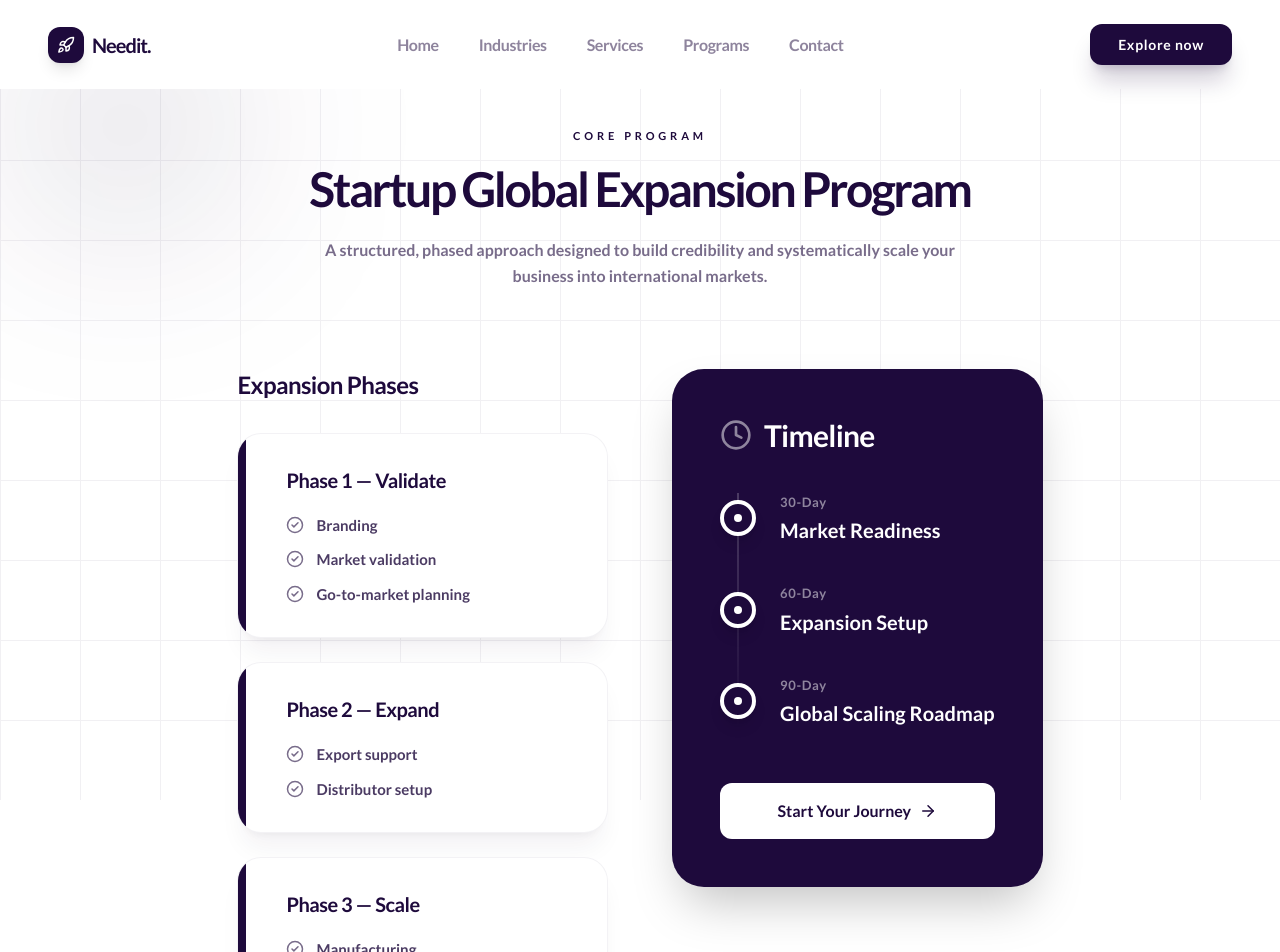
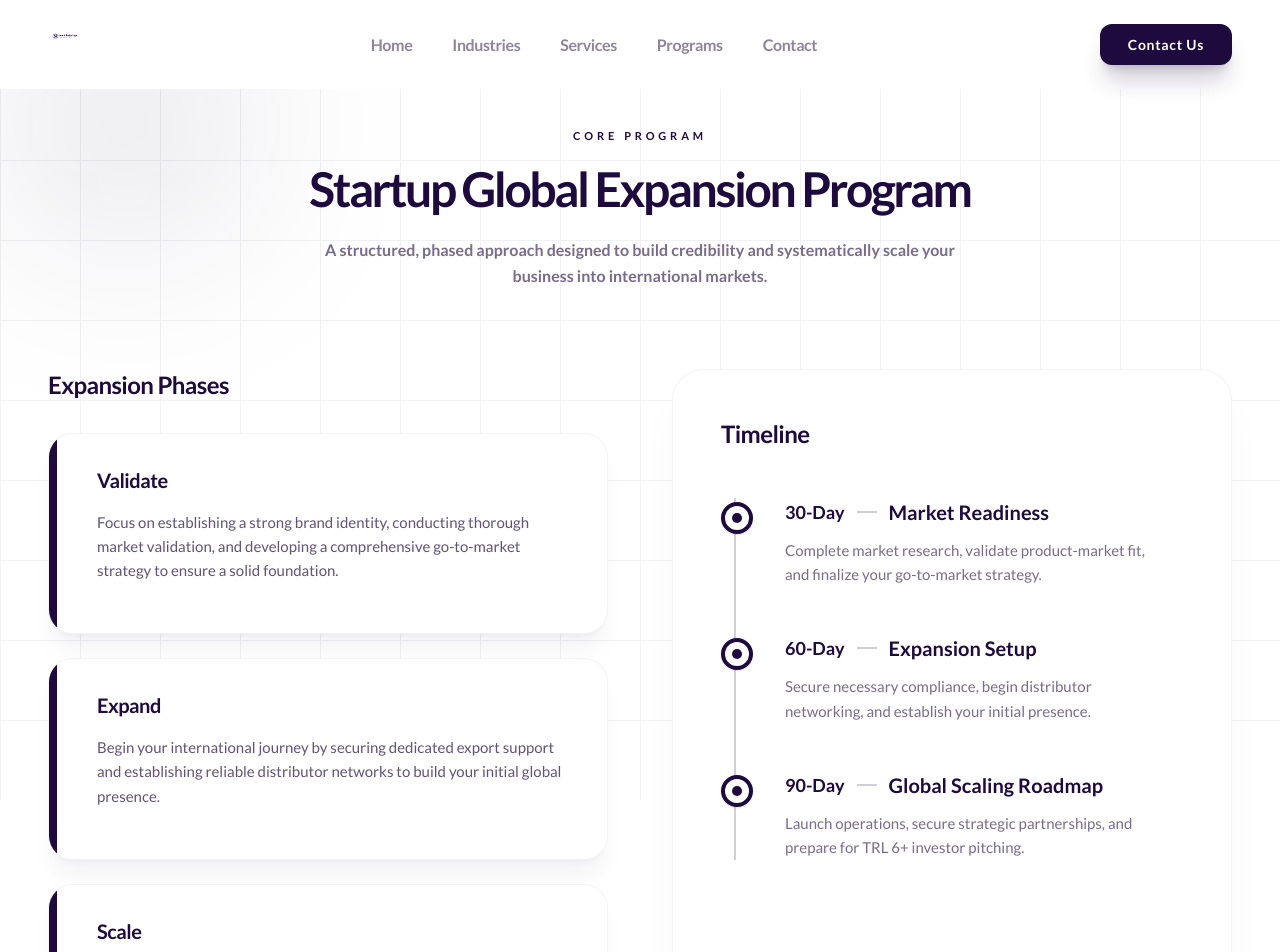
Before and after one commit to luminz157/Needit, a React (Vite) app in the folder frontend/: page /programs in a window 1280 px wide. Shown: the top 952 px of the page. Built offline with nearby package versions, Linux system fonts and the light colour scheme.

Commit message:
logo and progress page

```diff
--- a/frontend/src/components/LandingPage.jsx
+++ b/frontend/src/components/LandingPage.jsx
@@ -97,10 +97,7 @@ export const Navbar = () => {
     >
       <div className="max-w-[1440px] mx-auto px-6 lg:px-12 flex items-center justify-between gap-4">
         <a href="/" className="flex items-center gap-2 flex-shrink-0 group">
-          <div className="w-9 h-9 rounded-xl bg-[#1e0a3c] flex items-center justify-center shadow-lg group-hover:rotate-6 transition-transform">
-            <Rocket size={18} className="text-white" />
-          </div>
-          <span className="text-[20px] font-bold tracking-tighter text-[#1e0a3c] whitespace-nowrap">Needit.</span>
+          <img src="/web_logo.png" alt="Needit Logo" className="h-10 object-contain group-hover:scale-105 transition-transform" />
         </a>
 
         <nav className="hidden md:flex items-center gap-6 lg:gap-8 xl:gap-10">
@@ -118,7 +115,7 @@ export const Navbar = () => {
 
         <div className="flex items-center gap-4 flex-shrink-0">
           <a href="/contact" className="px-7 py-2.5 rounded-xl bg-[#1e0a3c] text-white text-[14px] font-bold hover:scale-105 active:scale-95 transition-all shadow-xl shadow-[#1e0a3c]/20 tracking-wider whitespace-nowrap">
-            Explore now
+            Contact Us
           </a>
         </div>
       </div>
@@ -367,19 +364,19 @@ const HowItWorks = () => (
         {[
           {
             icon: Target,
-            title: 'Phase 1 — Validate',
-            desc: 'Focus on Branding, Market validation, and comprehensive Go-to-market planning.'
+            title: 'Validate',
+            desc: 'Focus on establishing a strong brand identity, conducting thorough market validation, and developing a comprehensive go-to-market strategy to ensure a solid foundation.'
           },
           {
             icon: Shield,
-            title: 'Phase 2 — Expand',
-            desc: 'Secure Export support and establish international Distributor setups.',
+            title: 'Expand',
+            desc: 'Begin your international journey by securing dedicated export support and establishing reliable distributor networks to build your initial global presence.',
             isMiddle: true
           },
           {
             icon: Rocket,
-            title: 'Phase 3 — Scale',
-            desc: 'Optimize Manufacturing pipelines and gain exclusive Investor access to scale globally.'
+            title: 'Scale',
+            desc: 'Optimize your manufacturing pipelines and gain exclusive access to our network of investors to rapidly scale your operations worldwide.'
           }
         ].map((step, i) => (
           <motion.div
@@ -778,7 +775,6 @@ export default function LandingPage({ isRoute }) {
         <HowItWorks />
         <PlatformSection />
         <WhatsNew />
-        <TimelineSection />
         <Footer />
       </div>
     );
@@ -792,7 +788,6 @@ export default function LandingPage({ isRoute }) {
       <HowItWorks />
       <PlatformSection />
       <WhatsNew />
-      <TimelineSection />
     </>
   );
 }
--- a/frontend/src/pages/Programs.jsx
+++ b/frontend/src/pages/Programs.jsx
@@ -19,23 +19,23 @@ export default function Programs() {
 
   const phases = [
     {
-      title: "Phase 1 — Validate",
-      items: ["Branding", "Market validation", "Go-to-market planning"]
+      title: "Validate",
+      desc: "Focus on establishing a strong brand identity, conducting thorough market validation, and developing a comprehensive go-to-market strategy to ensure a solid foundation."
     },
     {
-      title: "Phase 2 — Expand",
-      items: ["Export support", "Distributor setup"]
+      title: "Expand",
+      desc: "Begin your international journey by securing dedicated export support and establishing reliable distributor networks to build your initial global presence."
     },
     {
-      title: "Phase 3 — Scale",
-      items: ["Manufacturing", "Investor access"]
+      title: "Scale",
+      desc: "Optimize your manufacturing pipelines and gain exclusive access to our network of investors to rapidly scale your operations worldwide."
     }
   ];
 
   const timeline = [
-    { time: "30-Day", title: "Market Readiness" },
-    { time: "60-Day", title: "Expansion Setup" },
-    { time: "90-Day", title: "Global Scaling Roadmap" }
+    { time: "30-Day", title: "Market Readiness", desc: "Complete market research, validate product-market fit, and finalize your go-to-market strategy." },
+    { time: "60-Day", title: "Expansion Setup", desc: "Secure necessary compliance, begin distributor networking, and establish your initial presence." },
+    { time: "90-Day", title: "Global Scaling Roadmap", desc: "Launch operations, secure strategic partnerships, and prepare for TRL 6+ investor pitching." }
   ];
 
   return (
@@ -50,53 +50,61 @@ export default function Programs() {
         </motion.p>
       </motion.div>
 
-      <div className="grid lg:grid-cols-2 gap-16 items-start">
+      <div className="grid lg:grid-cols-2 gap-16 items-stretch">
         {/* Phases Section */}
-        <motion.div initial="hidden" whileInView="visible" viewport={{ once: true }} variants={stagger} className="space-y-6">
+        <motion.div initial="hidden" animate="visible" variants={stagger} className="space-y-6 flex flex-col h-full">
           <h2 className="text-2xl font-bold text-[#1e0a3c] mb-8 tracking-tight">Expansion Phases</h2>
+          <div className="flex flex-col gap-6 flex-grow">
             {phases.map((phase, index) => (
               <motion.div
                 key={index}
                 variants={fadeUp}
-              className="bg-white rounded-[1.5rem] p-8 border border-[#1e0a3c]/5 shadow-xl shadow-[#1e0a3c]/5 relative overflow-hidden"
+                className="bg-white rounded-[1.5rem] p-8 border border-[#1e0a3c]/5 shadow-xl shadow-[#1e0a3c]/5 relative overflow-hidden flex-grow"
               >
                 <div className="absolute top-0 left-0 w-2 h-full bg-[#1e0a3c]" />
-              <h3 className="text-xl font-bold text-[#1e0a3c] mb-5 tracking-tight pl-4">{phase.title}</h3>
-              <ul className="space-y-3 pl-4">
-                {phase.items.map((item, i) => (
-                  <li key={i} className="flex items-center gap-3 text-[15px] text-[#1e0a3c]/80 font-bold">
-                    <CheckCircle2 size={18} className="text-[#1e0a3c]/60 shrink-0" />
-                    {item}
-                  </li>
-                ))}
-              </ul>
+                <h3 className="text-xl font-bold text-[#1e0a3c] mb-4 tracking-tight pl-4">{phase.title}</h3>
+                <p className="text-[15px] text-[#1e0a3c]/70 font-medium leading-relaxed pl-4">
+                  {phase.desc}
+                </p>
               </motion.div>
             ))}
+          </div>
         </motion.div>
 
         {/* Timeline Section */}
-        <motion.div initial="hidden" whileInView="visible" viewport={{ once: true }} variants={stagger} className="bg-[#1e0a3c] text-white rounded-[2rem] p-10 lg:p-12 shadow-2xl sticky top-32">
-          <motion.div variants={fadeUp} className="flex items-center gap-3 mb-10">
-            <Clock className="w-8 h-8 text-white/50" />
-            <h2 className="text-3xl font-bold tracking-tight">Timeline</h2>
-          </motion.div>
+        <motion.div initial="hidden" animate="visible" variants={stagger} className="bg-white rounded-[2rem] p-10 lg:p-12 shadow-2xl shadow-[#1e0a3c]/5 border border-[#1e0a3c]/5 flex flex-col h-full">
+          <h2 className="text-2xl font-bold text-[#1e0a3c] mb-12 tracking-tight">Timeline</h2>
 
-          <div className="space-y-10 relative before:absolute before:inset-0 before:ml-[1.1rem] before:w-0.5 before:-translate-x-px before:bg-gradient-to-b before:from-white/20 before:to-transparent">
+          <div className="space-y-12 relative flex-grow">
+            {/* Animated Vertical Line */}
+            <motion.div
+              initial={{ height: 0 }}
+              animate={{ height: "100%" }}
+              transition={{ duration: 1.5, ease: "easeInOut", delay: 0.3 }}
+              className="absolute top-0 left-[0.9rem] w-[2px] -translate-x-px bg-[#1e0a3c]/20 z-0"
+            />
+
             {timeline.map((item, index) => (
-              <motion.div key={index} variants={fadeUp} className="relative flex items-center gap-6">
-                <div className="w-9 h-9 rounded-full bg-[#1e0a3c] border-4 border-white flex items-center justify-center shrink-0 z-10 shadow-lg">
-                  <div className="w-2 h-2 rounded-full bg-white" />
+              <motion.div key={index} variants={fadeUp} className="relative flex items-start gap-8 z-10">
+                <div className="w-8 h-8 rounded-full bg-white border-4 border-[#1e0a3c] flex items-center justify-center shrink-0 z-10 shadow-sm mt-1">
+                  <div className="w-2.5 h-2.5 rounded-full bg-[#1e0a3c]" />
                 </div>
                 <div>
-                  <p className="text-[13px] font-bold tracking-wider text-white/50 mb-1">{item.time}</p>
-                  <p className="text-xl font-bold">{item.title}</p>
+                  <div className="flex items-center gap-3 mb-3">
+                    <p className="text-lg font-bold text-[#1e0a3c]">{item.time}</p>
+                    <span className="w-5 h-[2px] bg-[#1e0a3c]/20"></span>
+                    <p className="text-xl font-bold text-[#1e0a3c]">{item.title}</p>
+                  </div>
+                  <p className="text-[15px] text-[#1e0a3c]/60 font-medium leading-relaxed max-w-sm">
+                    {item.desc}
+                  </p>
                 </div>
               </motion.div>
             ))}
           </div>
 
-          <motion.div variants={fadeUp} className="mt-14">
-            <a href="/contact" className="w-full py-4 rounded-xl bg-white text-[#1e0a3c] font-bold flex items-center justify-center gap-2 hover:bg-gray-100 transition-colors">
+          <motion.div variants={fadeUp} className="mt-16 pt-8">
+            <a href="/contact" className="w-full py-4 rounded-xl bg-[#1e0a3c] text-white font-bold flex items-center justify-center gap-2 hover:bg-[#1e0a3c]/90 transition-colors shadow-lg shadow-[#1e0a3c]/20">
               Start Your Journey <ArrowRight size={18} />
             </a>
           </motion.div>
```
Also changed, not shown: frontend/vercel.json (added), frontend/web_logo.png (added). Lines whose indentation alone changed are shown as unchanged.
